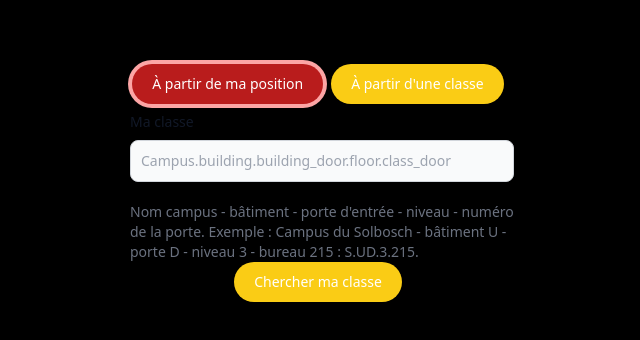
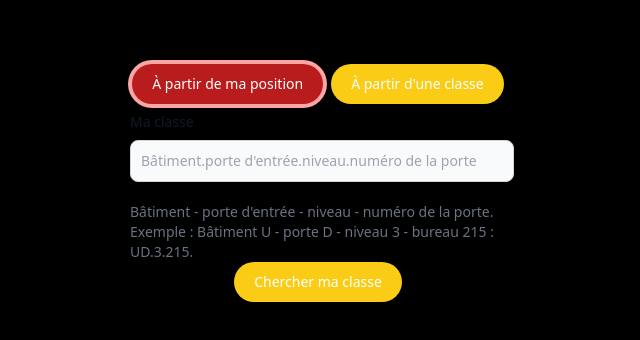
Before and after one commit to JustRayCB/CampusRouting, a website: page webpage/src/welcome.html in a window 1280 px wide. Both pictures are taken after a click on the button "À partir de ma position". Shown: the whole page, without its empty margins (318-958 px from the left). Drawn offline with nearby package versions, Linux system fonts and the light colour scheme.

Commit message:
Removing Campus name

```diff
--- a/webpage/src/welcome.html
+++ b/webpage/src/welcome.html
@@ -37,10 +37,10 @@
     <form id="buildingForm" class="max-w-sm mx-auto hidden">
         <div class="mb-5">
             <label for="Class name" class="block mb-2 text-sm font-medium text-gray-900 dark:text-white">Ma classe</label>
-            <input type="classname" id="building" class="shadow-sm bg-gray-50 border border-gray-300 text-gray-900 text-sm rounded-lg focus:ring-blue-500 focus:border-blue-500 block w-full p-2.5 dark:bg-gray-700 dark:border-gray-600 dark:placeholder-gray-400 dark:text-white dark:focus:ring-blue-500 dark:focus:border-blue-500 dark:shadow-sm-light" placeholder="Campus.building.building_door.floor.class_door" required />
+            <input type="classname" id="building" class="shadow-sm bg-gray-50 border border-gray-300 text-gray-900 text-sm rounded-lg focus:ring-blue-500 focus:border-blue-500 block w-full p-2.5 dark:bg-gray-700 dark:border-gray-600 dark:placeholder-gray-400 dark:text-white dark:focus:ring-blue-500 dark:focus:border-blue-500 dark:shadow-sm-light" placeholder="Bâtiment.porte d'entrée.niveau.numéro de la porte" required />
         </div>
-        <p id="helper-text-explanation" class="mt-2 text-sm text-gray-500 dark:text-gray-400">Nom campus - bâtiment  - porte d'entrée - niveau - numéro de la porte.
-            Exemple : Campus du Solbosch - bâtiment U - porte D - niveau 3 - bureau 215 : S.UD.3.215.
+        <p id="helper-text-explanation" class="mt-2 text-sm text-gray-500 dark:text-gray-400">Bâtiment  - porte d'entrée - niveau - numéro de la porte.
+            Exemple : Bâtiment U - porte D - niveau 3 - bureau 215 : UD.3.215.
         </p>
 
         <div class ="flex justify-center">
@@ -59,12 +59,12 @@
     <form id="classroomForm" class="max-w-sm mx-auto hidden">
         <div class="mb-5">
             <label for="Source Class name" class="block mb-2 text-sm font-medium text-gray-900 dark:text-white">Classe la plus proche</label>
-            <input type="classname" id="classSrc" class="shadow-sm mb-2 bg-gray-50 border border-gray-300 text-gray-900 text-sm rounded-lg focus:ring-blue-500 focus:border-blue-500 block w-full p-2.5 dark:bg-gray-700 dark:border-gray-600 dark:placeholder-gray-400 dark:text-white dark:focus:ring-blue-500 dark:focus:border-blue-500 dark:shadow-sm-light" placeholder="Campus.building.building_door.floor.class_door" required />
+            <input type="classname" id="classSrc" class="shadow-sm mb-2 bg-gray-50 border border-gray-300 text-gray-900 text-sm rounded-lg focus:ring-blue-500 focus:border-blue-500 block w-full p-2.5 dark:bg-gray-700 dark:border-gray-600 dark:placeholder-gray-400 dark:text-white dark:focus:ring-blue-500 dark:focus:border-blue-500 dark:shadow-sm-light" placeholder="Bâtiment.porte d'entrée.niveau.numéro de la porte" required />
             <label for="Destination Class name" class="block mb-2 text-sm font-medium text-gray-900 dark:text-white">Ma classe</label>
-            <input type="classname" id="classDst" class="shadow-sm mb-2 bg-gray-50 border border-gray-300 text-gray-900 text-sm rounded-lg focus:ring-blue-500 focus:border-blue-500 block w-full p-2.5 dark:bg-gray-700 dark:border-gray-600 dark:placeholder-gray-400 dark:text-white dark:focus:ring-blue-500 dark:focus:border-blue-500 dark:shadow-sm-light" placeholder="Campus.building.building_door.floor.class_door" required />
+            <input type="classname" id="classDst" class="shadow-sm mb-2 bg-gray-50 border border-gray-300 text-gray-900 text-sm rounded-lg focus:ring-blue-500 focus:border-blue-500 block w-full p-2.5 dark:bg-gray-700 dark:border-gray-600 dark:placeholder-gray-400 dark:text-white dark:focus:ring-blue-500 dark:focus:border-blue-500 dark:shadow-sm-light" placeholder="Bâtiment.porte d'entrée.niveau.numéro de la porte" required />
         </div>
-        <p id="helper-text-explanation" class="mt-2 text-sm text-gray-500 dark:text-gray-400">Nom campus - bâtiment  - porte d'entrée - niveau - numéro de la porte.
-            Exemple : Campus du Solbosch - bâtiment U - porte D - niveau 3 - bureau 215 : S.UD.3.215.</p>
+        <p id="helper-text-explanation" class="mt-2 text-sm text-gray-500 dark:text-gray-400">Bâtiment  - porte d'entrée - niveau - numéro de la porte.
+            Exemple : Bâtiment U - porte D - niveau 3 - bureau 215 : UD.3.215.</p>
         <div class ="flex justify-center py-3">
             <button
                 type="button"
```
